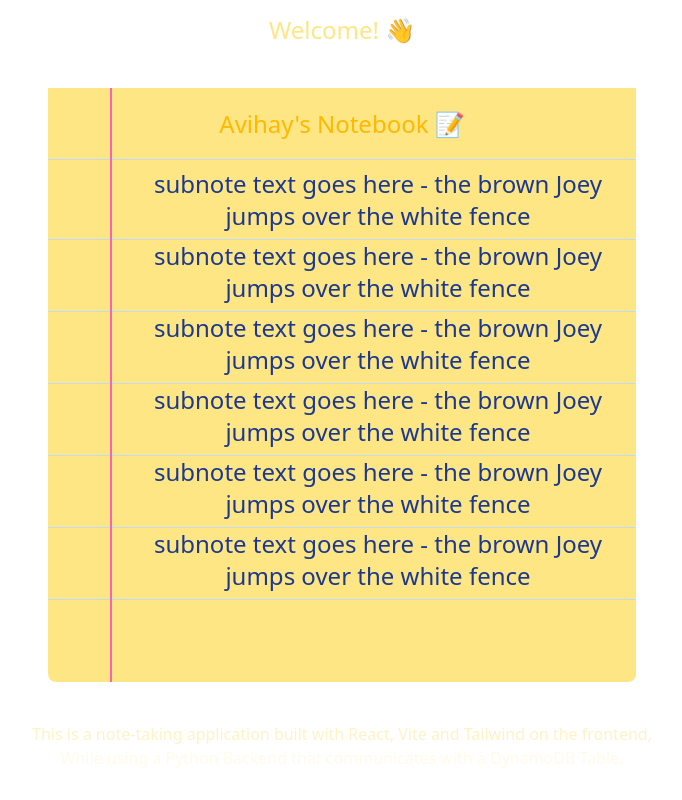
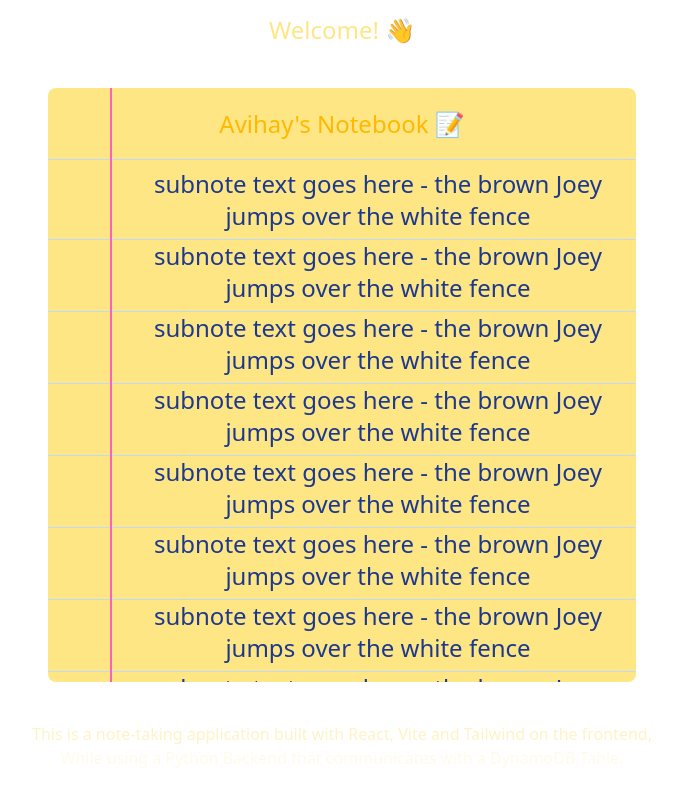
Before and after one commit to AvihayR/notes-frontend.js, a React (Vite) app: page / in a window 1280 px wide. Shown: the whole page, without its empty margins (298-980 px from the left). Built offline with nearby package versions, Linux system fonts and the light colour scheme.

Commit message:
Create array rendering and template

```diff
--- a/cmps/BigNote.jsx
+++ b/cmps/BigNote.jsx
@@ -1,20 +1,30 @@
 import SubNote from "./SubNote";
+let notesPlaceHolders = [
+    { desc: '', isMarked: false },
+    { desc: '', isMarked: false },
+    { desc: '', isMarked: false },
+    { desc: '', isMarked: false },
+    { desc: '', isMarked: false },
+    { desc: '', isMarked: false },
+    { desc: '', isMarked: false },
+    { desc: '', isMarked: false },
+    { desc: '', isMarked: false },
+]
 
 export default function BigNote() {
     return (
         <div className="big-note w-100 md:w-150 h-180 p-1.5">
             <div className="horizontal-container w-full h-full flex bg-amber-200 rounded-lg relative">
-                <div className="note-header z-10 bg-amber-200 text-md md:text-2xl font-extralight text-amber-400 border-b-blue-200 border-b-1 w-full h-18 flex justify-center items-center absolute">
+                <div className="note-header z-10 rounded-t-2xl bg-amber-200 text-md md:text-2xl font-extralight text-amber-400 border-b-blue-200 border-b-1 w-full h-18 flex justify-center items-center absolute">
                     Avihay's Notebook 📝
                 </div>
                 <div className="left-container z-20 border-r-2 border-r-pink-400 w-16 h-full relative"></div>
                 <div className="right-container overflow-y-scroll w-full h-full pt-20 absolute">
-                    <SubNote />
-                    <SubNote />
-                    <SubNote />
-                    <SubNote />
-                    <SubNote />
-                    <SubNote />
+                    {notesPlaceHolders.map((note, index) => (
+                        <div key={index} className="note">
+                            <SubNote key={index} />
+                        </div>
+                    ))}
                 </div>
             </div>
         </div>
```
